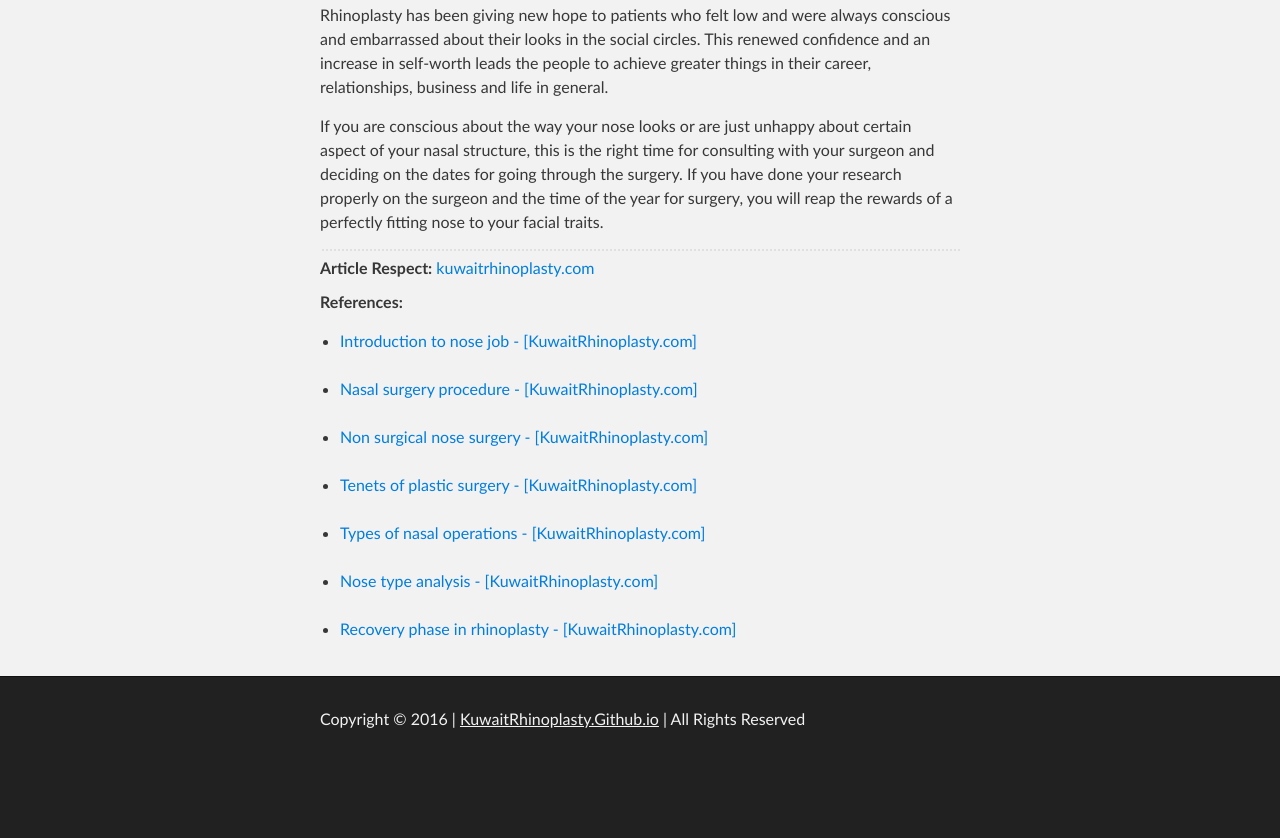
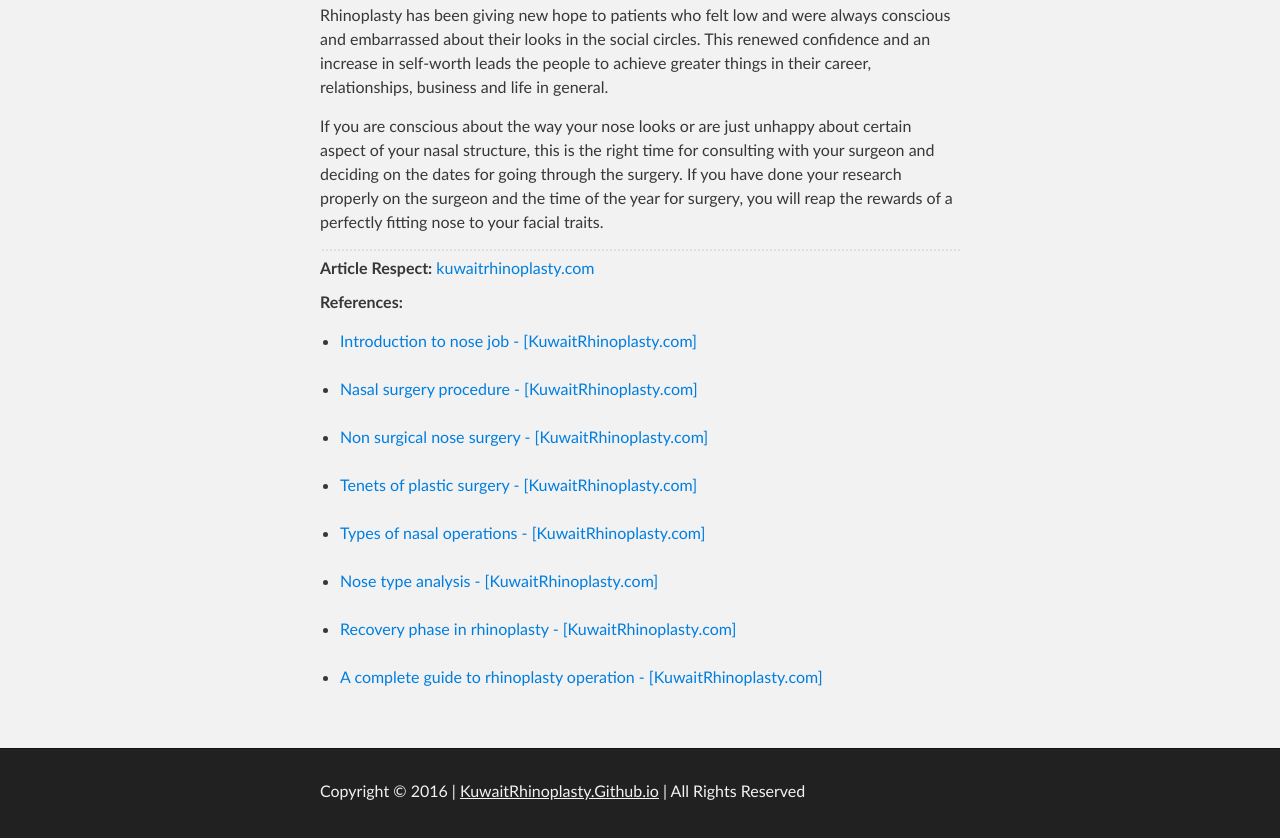
Before and after one commit to kuwaitrhinoplasty/kuwaitrhinoplasty.github.io, a plain HTML site: page index.html in a window 1280 px wide. Shown: the part 3815-4653 px from the top of the page. Before the commit the page ends 4581 px from the top, so only its background shows below. Drawn offline with Linux system fonts and the light colour scheme.

Commit message:
Updated index.html file
Added relevant link

```diff
--- a/index.html
+++ b/index.html
@@ -308,6 +308,12 @@ type analysis - [KuwaitRhinoplasty.com]</a><br>
   <li><big><big><a
  href="http://kuwaitrhinoplasty.com/what-to-expect-during-recovery-phase">Recovery
 phase in rhinoplasty - [KuwaitRhinoplasty.com]</a><br>
+    <br>
+    </big></big></li>
+  <li><big><big><a
+ href="http://kuwaitrhinoplasty.com/a-comprehensive-guide-to-rhinoplasty-surgery
+">A complete guide to rhinoplasty operation - [KuwaitRhinoplasty.com]</a><br>
+    <br>
     </big></big></li>
 </ul>
 
```
